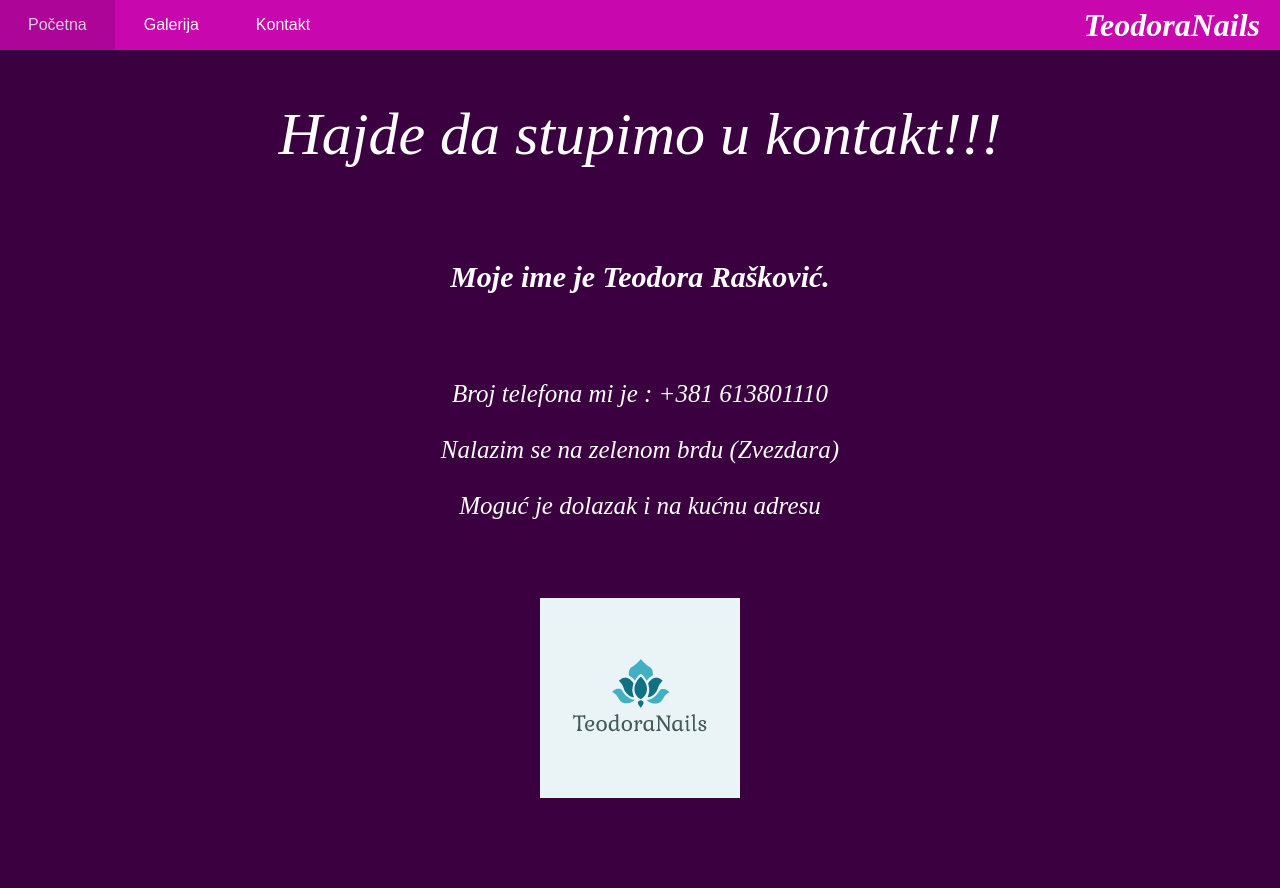
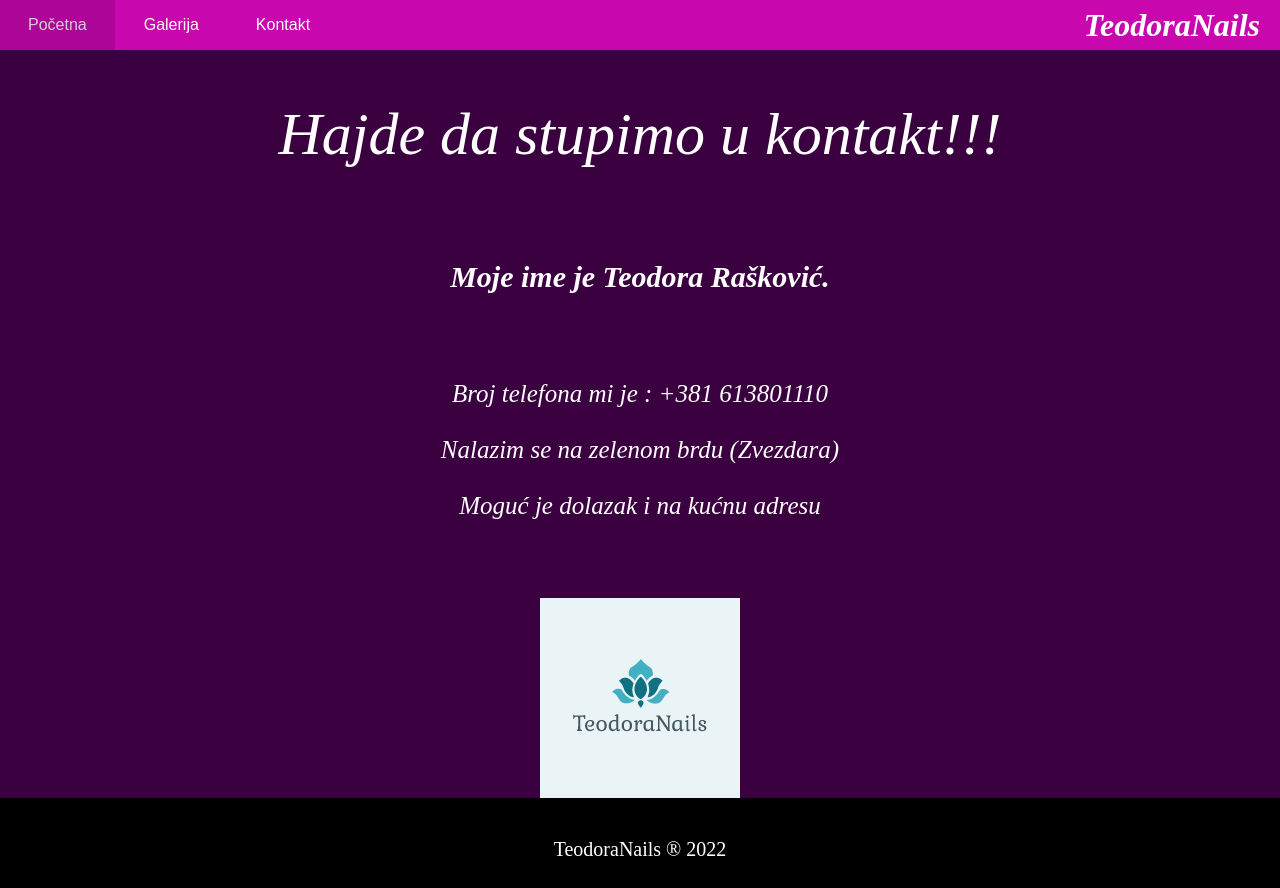
Before and after one commit to Andrija28/TeodoraNails, a plain HTML site: page kontakt.html in a window 1280 px wide. Before the commit the page ends 800 px from the top, so only its background shows below. Drawn offline with Linux system fonts and the light colour scheme.

Commit message:
Update kontakt.html

```diff
--- a/kontakt.html
+++ b/kontakt.html
@@ -27,5 +27,9 @@
         <img src="img/logo.png" alt="logo">
 
     </div>
+    <div class="futer">
+        <p>TeodoraNails &reg; 2022 </p>
+
+    </div>
 </body>
 </html>
```
